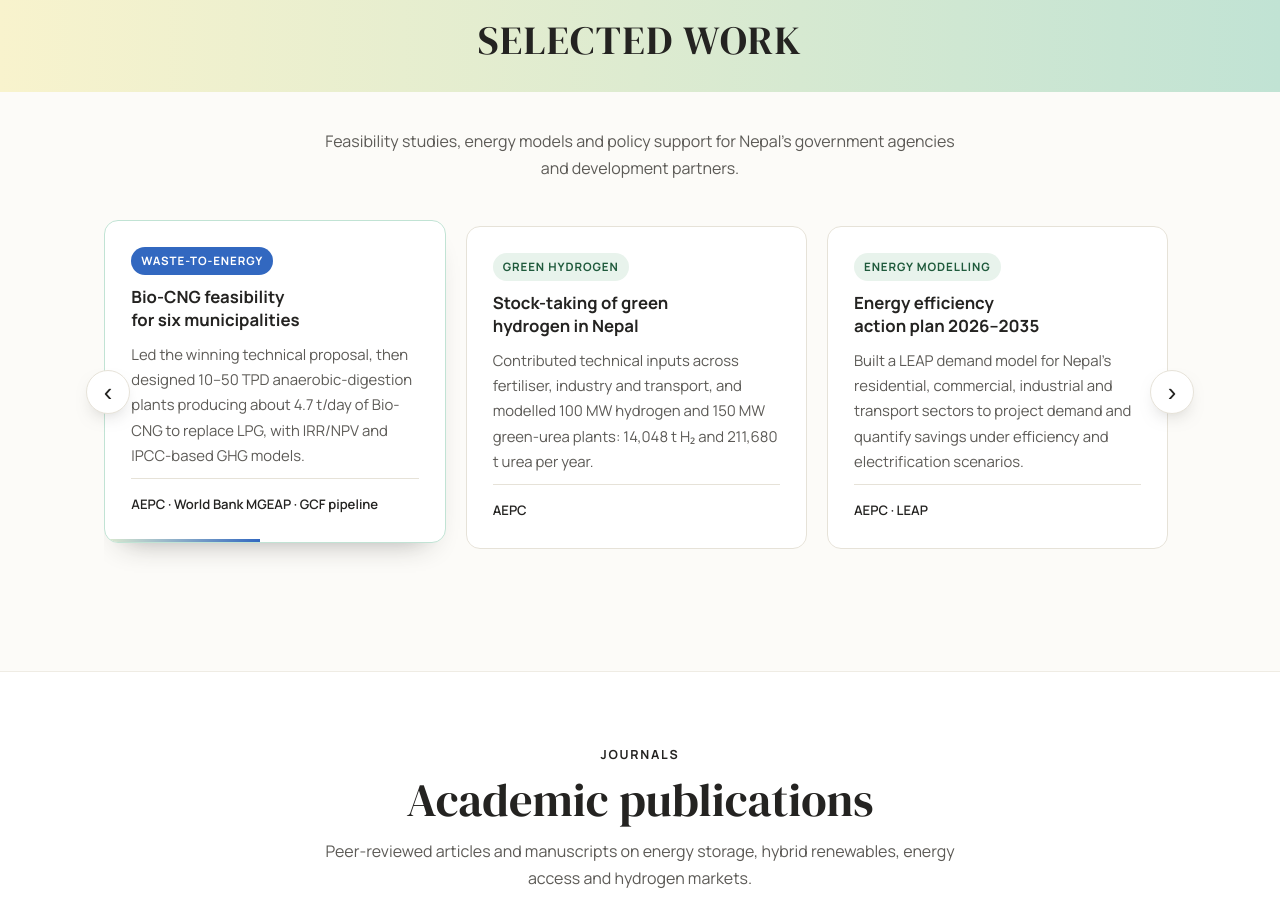
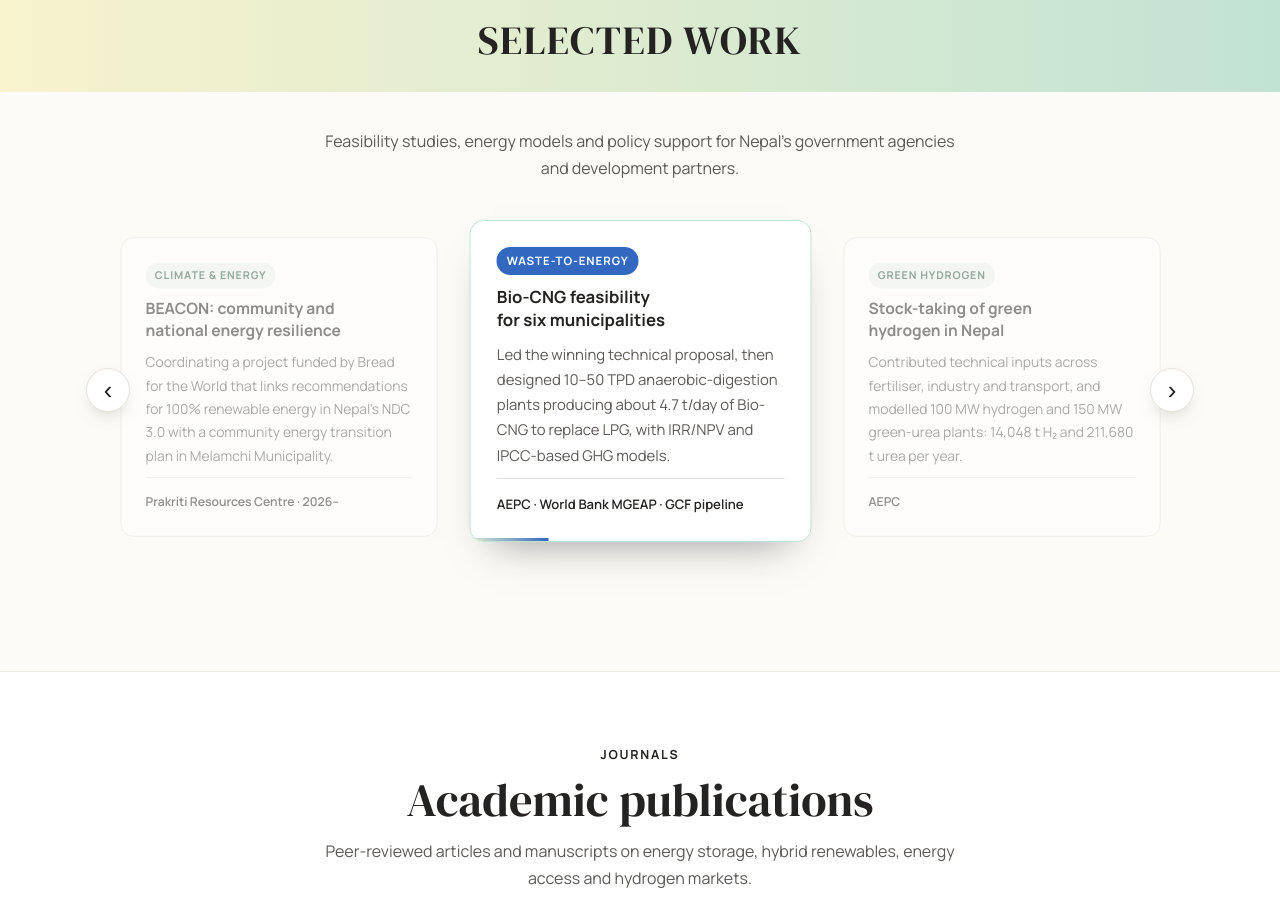
Before and after one commit to gokarna45/gokarna45.github.io, a plain HTML site: page index.html in a window 1280 px wide. Shown: the part 920-1837 px from the top of the page. Drawn offline with Linux system fonts and the light colour scheme.

Commit message:
Add files via upload

```diff
--- a/index.html
+++ b/index.html
@@ -293,6 +293,23 @@ section.block#experience { padding-bottom: 96px; }
 @media (max-width: 900px) { #work .cards { grid-auto-columns: calc((100% - 20px) / 2); } }
 @media (max-width: 580px) { #work .cards { grid-auto-columns: 88%; } .w-prev { left: -8px; } .w-next { right: -8px; } }
 @media (prefers-reduced-motion: reduce) { #work .cards { scroll-behavior: auto; } }
+
+/* Selected work: looping carousel with the middle card in focus */
+#work .w-viewport { overflow: hidden; padding: 20px 0 46px; margin: -20px 0 -12px; }
+#work .cards { display: flex; gap: 20px; overflow: visible; padding: 0; margin: 0; scroll-snap-type: none; grid-auto-flow: initial; will-change: transform; }
+#work .cards .card { flex: 0 0 calc((100% - 40px) / 3); scroll-snap-align: none; cursor: pointer;
+  opacity: .5; transform: scale(.93); filter: saturate(.7);
+  transition: transform .7s cubic-bezier(.65, 0, .35, 1), opacity .7s ease, box-shadow .7s ease, border-color .7s ease, filter .7s ease; }
+#work .cards .card:hover { opacity: .8; }
+#work .cards .card.is-active { opacity: 1; filter: none; cursor: default; transform: translateY(-6px) scale(1);
+  box-shadow: 0 22px 40px -24px rgba(36, 35, 33, .5); border-color: #C1E3D4; }
+.paused #work .cards .card.is-active::after, .work-slider.paused .card.is-active::after { animation-play-state: paused; }
+#work .w-prev { left: -22px; } #work .w-next { right: -22px; }
+@media (max-width: 700px) {
+  #work .cards .card { flex-basis: 78%; }
+  #work .w-prev { left: -6px; } #work .w-next { right: -6px; }
+}
+@media (prefers-reduced-motion: reduce) { #work .cards .card { transition: none; } }
 </style>
 </head>
 <body>
@@ -356,7 +373,8 @@ section.block#experience { padding-bottom: 96px; }
       </div>
       <div class="work-slider">
         <button class="w-arrow w-prev" type="button" aria-label="Previous project">‹</button>
-        <div class="cards" id="workTrack" tabindex="0" aria-label="Selected work, one row">
+        <div class="w-viewport">
+        <div class="cards" id="workTrack" aria-live="polite">
         <article class="card">
           <span class="tag">Climate &amp; energy</span>
           <h3>BEACON: community and national energy resilience</h3>
@@ -394,6 +412,7 @@ section.block#experience { padding-bottom: 96px; }
           <div class="meta">Kathmandu University</div>
         </article>
       </div>
+        </div>
         <button class="w-arrow w-next" type="button" aria-label="Next project">›</button>
       </div>
     </div>
@@ -501,37 +520,90 @@ section.block#experience { padding-bottom: 96px; }
 
 <script>
 (function () {
-  var grid = document.querySelector('#work .cards');
-  if (!grid) return;
-  var cards = Array.prototype.slice.call(grid.querySelectorAll('.card'));
+  var track = document.getElementById('workTrack');
+  if (!track) return;
+  var viewport = track.parentElement;
+  var slider = viewport.parentElement;
   var reduce = window.matchMedia && window.matchMedia('(prefers-reduced-motion: reduce)').matches;
-  var DELAY = 3500, i = 0, timer = null, visible = true, hovering = false;
-  grid.style.setProperty('--cycle', DELAY + 'ms');
-  function show(n) {
-    cards.forEach(function (c) { c.classList.remove('is-active'); });
-    void cards[n].offsetWidth;
-    cards[n].classList.add('is-active');
-    var max = grid.scrollWidth - grid.clientWidth;
-    grid.scrollTo({ left: Math.min(cards[n].offsetLeft - cards[0].offsetLeft, max), behavior: reduce ? 'auto' : 'smooth' });
+  var DELAY = 3500, SLIDE = 700, timer = null, busy = false, paused = false, visible = true;
+  track.style.setProperty('--cycle', DELAY + 'ms');
+
+  /* Put the last card first, so the first card (BEACON) starts in the middle. */
+  track.insertBefore(track.lastElementChild, track.firstElementChild);
+
+  function step() {
+    var c = track.children;
+    var w = c[0].offsetWidth;
+    var gap = parseFloat(getComputedStyle(track).columnGap || getComputedStyle(track).gap) || 20;
+    return { w: w, gap: gap, base: (viewport.clientWidth - w) / 2 - (w + gap) };
   }
-  var prevB = document.querySelector('#work .w-prev'), nextB = document.querySelector('#work .w-next');
-  function jump(d) { stop(); i = (i + d + cards.length) % cards.length; show(i); start(); }
-  if (prevB) prevB.addEventListener('click', function () { jump(-1); });
-  if (nextB) nextB.addEventListener('click', function () { jump(1); });
-  function next() { i = (i + 1) % cards.length; show(i); }
-  function start() { if (!timer && !reduce && visible && !hovering) timer = setInterval(next, DELAY); }
+  function place(x, animate) {
+    track.style.transition = animate ? 'transform ' + SLIDE + 'ms cubic-bezier(.65, 0, .35, 1)' : 'none';
+    track.style.transform = 'translateX(' + x + 'px)';
+  }
+  function mark() {
+    Array.prototype.forEach.call(track.children, function (c, k) {
+      c.classList.toggle('is-active', k === 1);
+      c.setAttribute('aria-hidden', k === 1 ? 'false' : 'true');
+    });
+  }
+  function reset() { place(step().base, false); mark(); }
+
+  function forward() {
+    if (busy) return;
+    var m = step();
+    if (reduce) { track.appendChild(track.firstElementChild); reset(); return; }
+    busy = true;
+    track.children[1].classList.remove('is-active');
+    track.children[2].classList.add('is-active');
+    place(m.base - (m.w + m.gap), true);
+    setTimeout(function () {
+      track.appendChild(track.firstElementChild);
+      reset(); busy = false;
+    }, SLIDE);
+  }
+  function backward() {
+    if (busy) return;
+    var m = step();
+    track.insertBefore(track.lastElementChild, track.firstElementChild);
+    if (reduce) { reset(); return; }
+    busy = true;
+    place(m.base - (m.w + m.gap), false);
+    void track.offsetWidth;
+    track.children[2].classList.remove('is-active');
+    track.children[1].classList.add('is-active');
+    place(m.base, true);
+    setTimeout(function () { reset(); busy = false; }, SLIDE);
+  }
+
+  function start() { stop(); if (!reduce && !paused && visible && !document.hidden) timer = setInterval(forward, DELAY + SLIDE); }
   function stop() { clearInterval(timer); timer = null; }
-  grid.addEventListener('mouseenter', function () { hovering = true; stop(); grid.classList.add('paused'); });
-  grid.addEventListener('mouseleave', function () { hovering = false; grid.classList.remove('paused'); show(i); start(); });
-  grid.addEventListener('focusin', function (e) { var c = e.target.closest('.card'); hovering = true; stop(); if (c) { i = cards.indexOf(c); show(i); } });
-  grid.addEventListener('focusout', function () { hovering = false; start(); });
+  function restartBar() { var a = track.children[1]; a.classList.remove('is-active'); void a.offsetWidth; a.classList.add('is-active'); }
+
+  slider.querySelector('.w-next').addEventListener('click', function () { forward(); start(); });
+  slider.querySelector('.w-prev').addEventListener('click', function () { backward(); start(); });
+  slider.addEventListener('mouseenter', function () { paused = true; stop(); slider.classList.add('paused'); });
+  slider.addEventListener('mouseleave', function () { paused = false; slider.classList.remove('paused'); restartBar(); start(); });
+  slider.addEventListener('focusin', function () { paused = true; stop(); });
+  slider.addEventListener('focusout', function () { paused = false; start(); });
+  /* Clicking a side card brings it to the middle. */
+  track.addEventListener('click', function (e) {
+    var c = e.target.closest('.card'); if (!c) return;
+    var k = Array.prototype.indexOf.call(track.children, c);
+    if (k === 2) forward(); else if (k === 0) backward();
+  });
+  var x0 = null;
+  viewport.addEventListener('pointerdown', function (e) { x0 = e.clientX; });
+  viewport.addEventListener('pointerup', function (e) {
+    if (x0 === null) return; var dx = e.clientX - x0; x0 = null;
+    if (Math.abs(dx) > 40) { dx < 0 ? forward() : backward(); start(); }
+  });
+  window.addEventListener('resize', reset);
+  document.addEventListener('visibilitychange', start);
   if ('IntersectionObserver' in window) {
-    new IntersectionObserver(function (es) {
-      visible = es[0].isIntersecting;
-      if (visible) { show(i); start(); } else { stop(); }
-    }, { threshold: 0.25 }).observe(grid);
+    new IntersectionObserver(function (es) { visible = es[0].isIntersecting; if (visible) { restartBar(); start(); } else stop(); }, { threshold: 0.3 }).observe(slider);
   }
-  show(0); start();
+  reset(); start();
 })();
 </script>
 </body>
```
